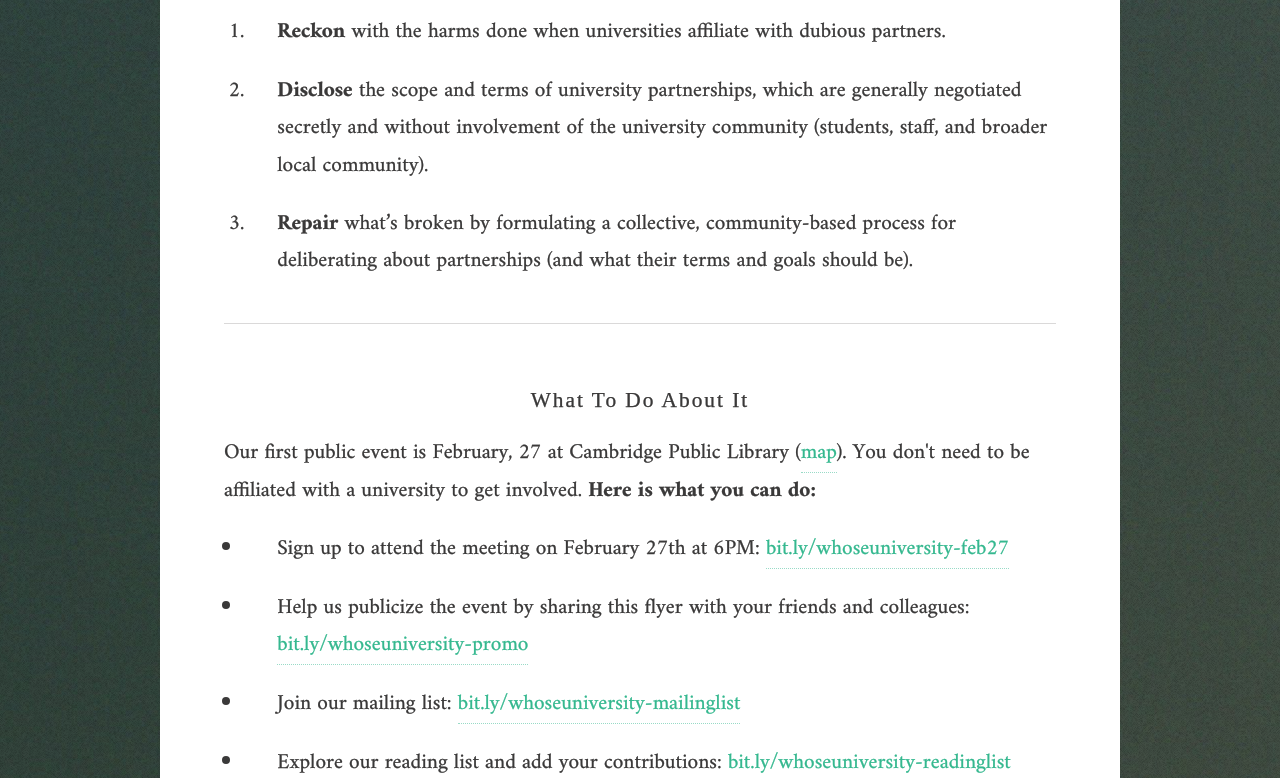
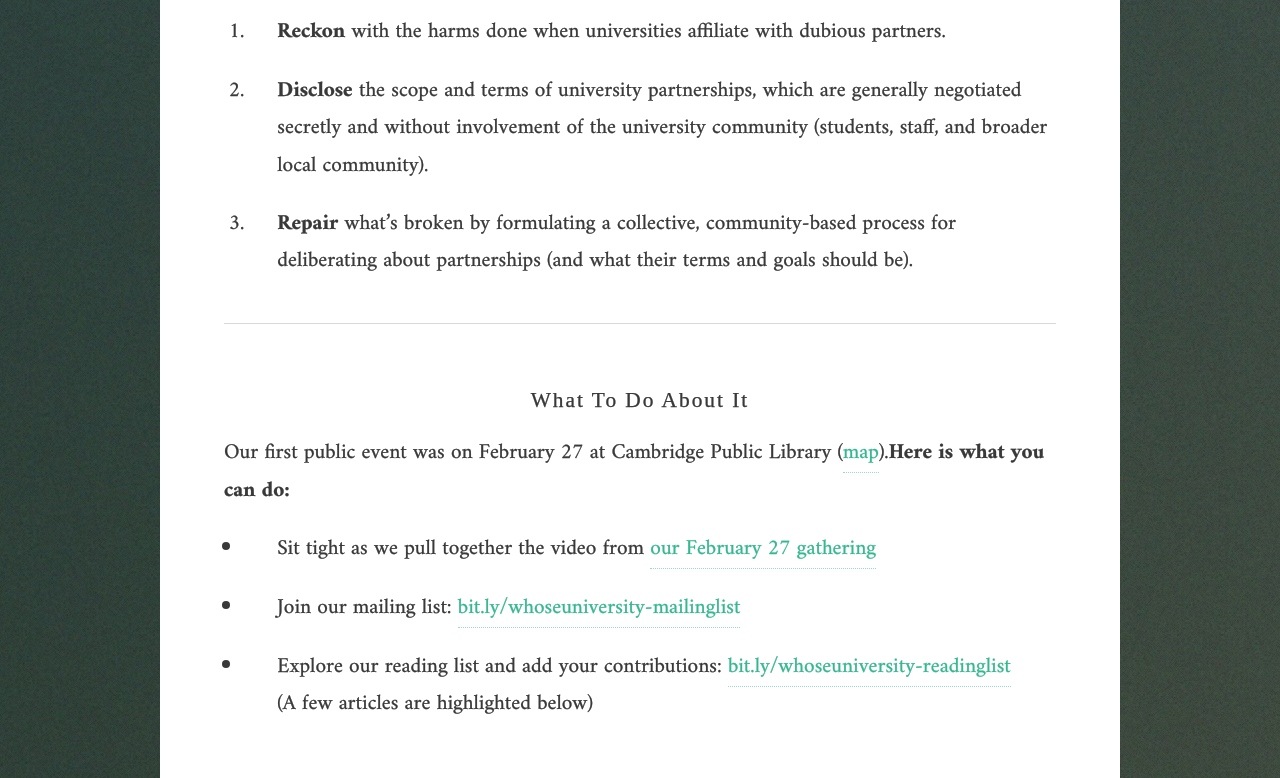
Before and after one commit to whoseuniversityisit/whoseuniversityisit.github.io, a plain HTML site: page index.html in a window 1280 px wide. Shown: the part 2022-2800 px from the top of the page. Drawn offline with Linux system fonts and the light colour scheme; a web font is replaced by a local one.

Commit message:
Update index.html

```diff
--- a/index.html
+++ b/index.html
@@ -15,7 +15,7 @@
 			<section id="header">
 				<header>
 					<h1>Whose University Is It?</h1>
-					<p>A Boston-area coalition fighting for democratic and transparent decision-making on campus. <a href="http://bit.ly/whoseuniversity-feb27">RSVP for Feb 27 event.</a></p>
+					<p>A Boston-area coalition fighting for democratic and transparent decision-making on campus.</p>
 				</header>
 			</section>
 
@@ -44,10 +44,9 @@
 					<header>
 						<h3>What To Do About It</h3>
 					</header>
-					<p>Our first public event is February, 27 at Cambridge Public Library (<a href="https://goo.gl/maps/Ha6C8pww5wz">map</a>). You don't need to be affiliated with a university to get involved. <b>Here is what you can do:</b></p>
+					<p>Our first public event was on February 27 at Cambridge Public Library (<a href="https://goo.gl/maps/Ha6C8pww5wz">map</a>).<b>Here is what you can do:</b></p>
 					<ul>
-						<li>Sign up to attend the meeting on February 27th at 6PM: <a href="http://bit.ly/whoseuniversity-feb27">bit.ly/whoseuniversity-feb27</a></li>
-						<li>Help us publicize the event by sharing this flyer with your friends and colleagues: <a href="http://bit.ly/whoseuniversity-promo">bit.ly/whoseuniversity-promo</a></li>
+						<li>Sit tight as we pull together the video from <a href="http://bit.ly/whoseuniversity-feb27">our February 27 gathering</a></li>
 						<li>Join our mailing list: <a href="http://bit.ly/whoseuniversity-mailinglist">bit.ly/whoseuniversity-mailinglist</a></li>
 						<li>Explore our reading list and add your contributions: <a href="http://bit.ly/whoseuniversity-readinglist">bit.ly/whoseuniversity-readinglist</a> <br>(A few articles are highlighted below)</li>
 
```
